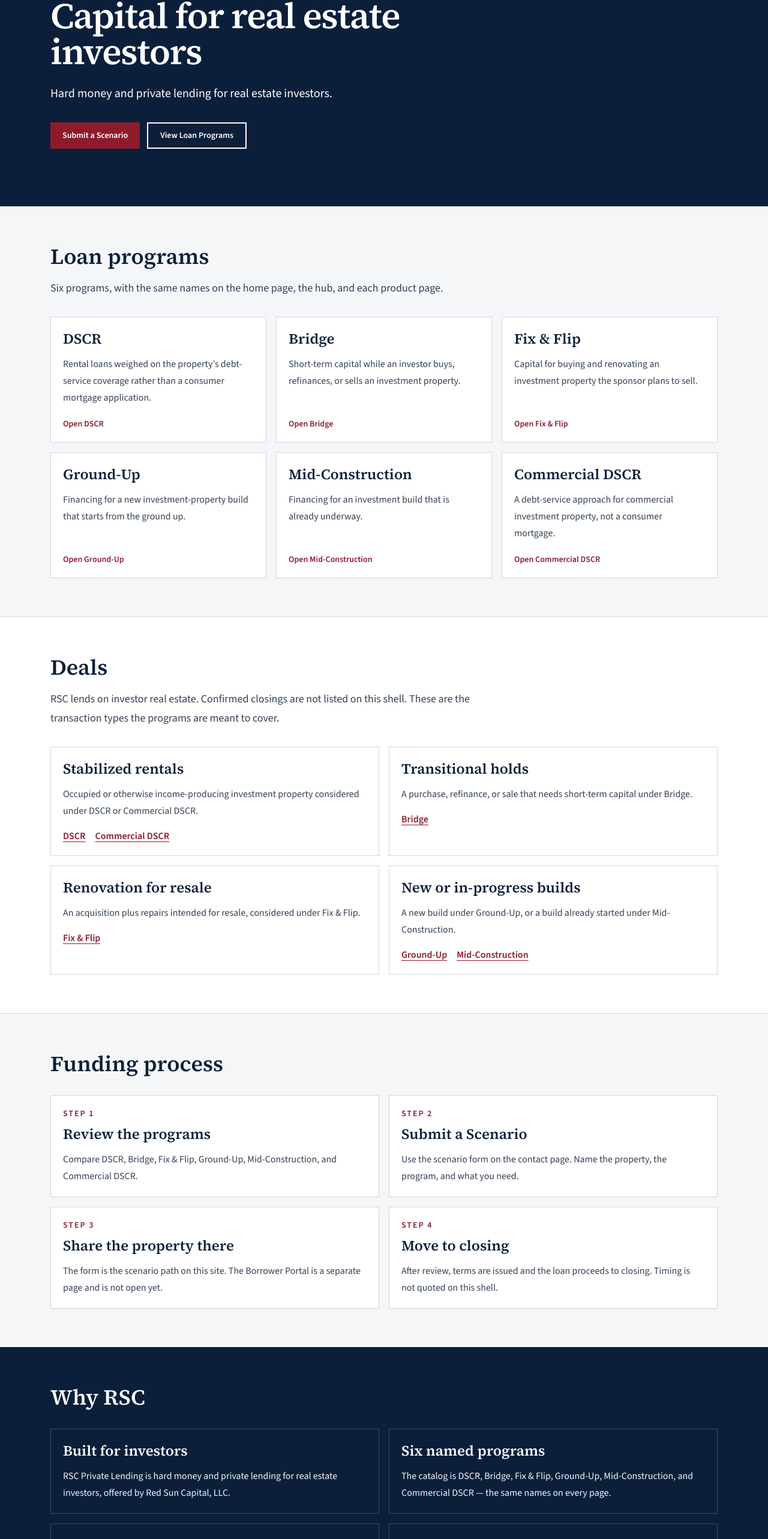
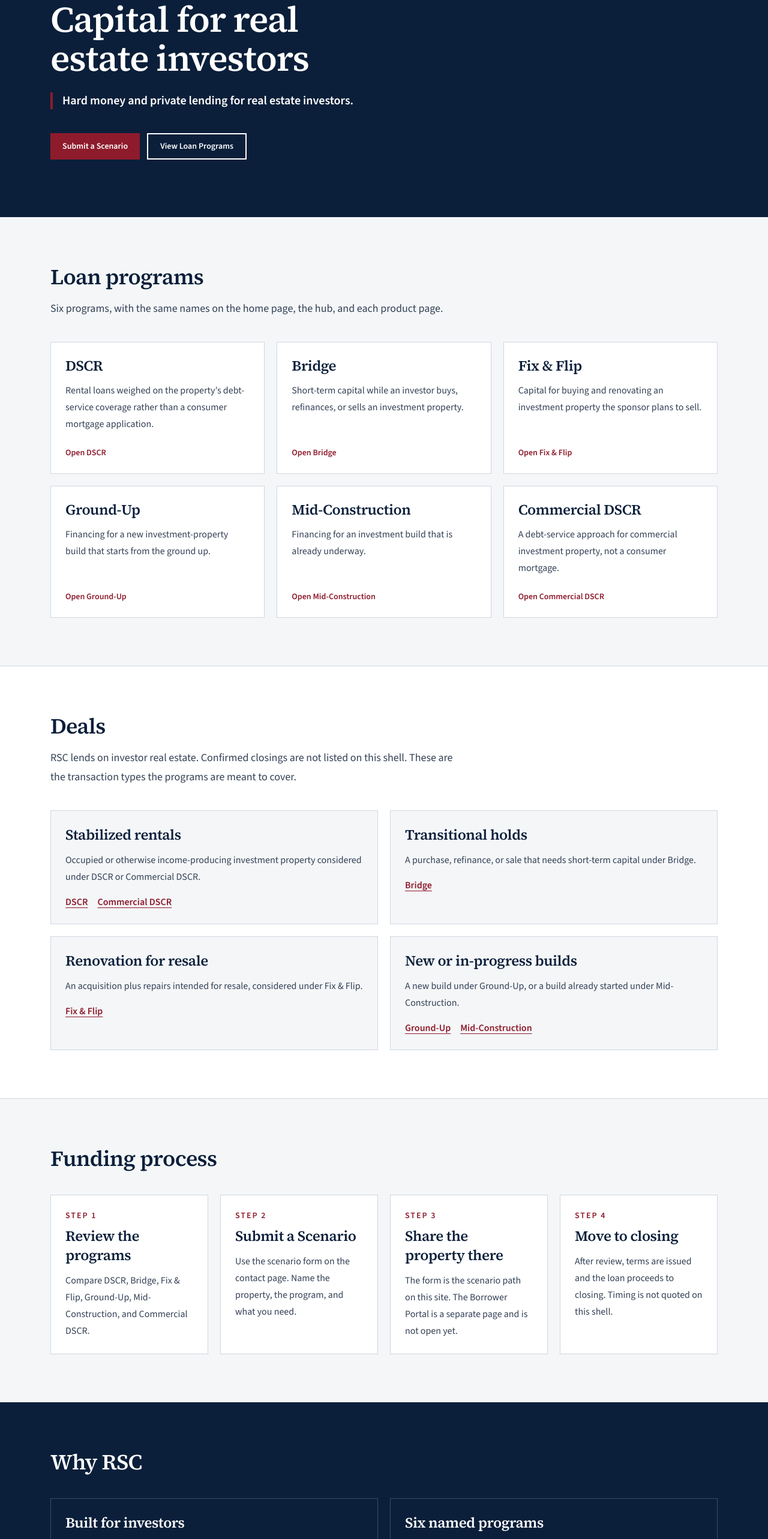
Before and after one commit to adrianjposoz-lang/Websitebuild, a Next.js app: page / in a window 1280 px wide. Shown: the part 205-2771 px from the top of the page at 60% size. Built offline with nearby package versions, Linux system fonts and the light colour scheme.

Commit message:
Polish the home, loan-products, and contact shells.
Tighten type and spacing, mark the hard-money line beside the hero, and drop the unused term field from the illustration calculator.

Co-authored-by: adrianjposoz-lang <adrianjposoz-lang@users.noreply.github.com>

```diff
--- a/src/app/globals.css
+++ b/src/app/globals.css
@@ -36,6 +36,8 @@ h1,
 h2,
 h3 {
   font-family: var(--font-serif);
+  text-wrap: balance;
+  letter-spacing: -0.02em;
 }
 
 :focus-visible {
--- a/src/app/loan-products/page.tsx
+++ b/src/app/loan-products/page.tsx
@@ -12,18 +12,21 @@ export default function LoanProductsPage() {
   return (
     <main id="main">
       <header className="bg-navy text-white">
-        <div className="mx-auto w-full max-w-6xl px-5 py-14">
-          <h1 className="text-4xl font-semibold tracking-tight sm:text-5xl">Loan Products</h1>
+        <div className="mx-auto w-full max-w-6xl px-5 py-16 sm:py-20">
+          <h1 className="text-4xl font-semibold leading-[1.08] sm:text-5xl">Loan Products</h1>
+          <p className="mt-6 max-w-xl border-l-4 border-cta pl-4 text-lg font-semibold leading-7 text-white">
+            Hard money and private lending for real estate investors.
+          </p>
           <p className="mt-5 max-w-2xl text-lg leading-8 text-slate-100">
-            Hard money and private lending programs for real estate investors. Open a
-            program for a short description and an illustration calculator.
+            Open a program for a short description and a simplified illustration. Each card
+            goes to its own page.
           </p>
-          <div className="mt-8 flex flex-col gap-3 sm:flex-row">
+          <div className="mt-10 flex flex-col gap-3 sm:flex-row">
             <SiteLink href="/contact">Submit a Scenario</SiteLink>
           </div>
         </div>
       </header>
-      <div className="mx-auto w-full max-w-6xl px-5 py-12">
+      <div className="mx-auto w-full max-w-6xl px-5 py-16 sm:py-20">
         <ProductGrid />
       </div>
     </main>
--- a/src/app/page.tsx
+++ b/src/app/page.tsx
@@ -8,16 +8,16 @@ export default function HomePage() {
     <main id="main">
       <section className="bg-navy text-white">
         <div className="mx-auto w-full max-w-6xl px-5 py-16 sm:py-24">
-          <p className="text-sm font-semibold uppercase tracking-[0.14em] text-slate-100">
+          <p className="text-sm font-semibold uppercase tracking-[0.16em] text-slate-100">
             {site.legalName}
           </p>
-          <h1 className="mt-4 max-w-3xl text-4xl font-semibold tracking-tight sm:text-6xl">
+          <h1 className="mt-5 max-w-3xl text-4xl font-semibold leading-[1.08] sm:text-6xl">
             Capital for real estate investors
           </h1>
-          <p className="mt-6 max-w-2xl text-xl leading-8 text-white">
+          <p className="mt-6 max-w-xl border-l-4 border-cta pl-4 text-lg font-semibold leading-7 text-white sm:text-xl">
             Hard money and private lending for real estate investors.
           </p>
-          <div className="mt-8 flex flex-col gap-3 sm:flex-row">
+          <div className="mt-10 flex flex-col gap-3 sm:flex-row">
             <SiteLink href="/contact">Submit a Scenario</SiteLink>
             <SiteLink href="/loan-products" variant="secondary-on-dark">
               View Loan Programs
@@ -26,31 +26,31 @@ export default function HomePage() {
         </div>
       </section>
 
-      <section className="mx-auto w-full max-w-6xl px-5 py-16" aria-labelledby="programs">
+      <section className="mx-auto w-full max-w-6xl px-5 py-16 sm:py-20" aria-labelledby="programs">
         <h2 id="programs" className="text-3xl font-semibold text-navy sm:text-4xl">
           Loan programs
         </h2>
-        <p className="mt-4 max-w-3xl text-lg leading-8 text-muted">
+        <p className="mt-4 max-w-2xl text-lg leading-8 text-muted">
           Six programs, with the same names on the home page, the hub, and each product
           page.
         </p>
-        <div className="mt-8">
+        <div className="mt-10">
           <ProductGrid />
         </div>
       </section>
 
       <section className="border-y border-line bg-paper" aria-labelledby="deals">
-        <div className="mx-auto w-full max-w-6xl px-5 py-16">
+        <div className="mx-auto w-full max-w-6xl px-5 py-16 sm:py-20">
           <h2 id="deals" className="text-3xl font-semibold text-navy sm:text-4xl">
             Deals
           </h2>
-          <p className="mt-4 max-w-3xl text-lg leading-8 text-muted">
+          <p className="mt-4 max-w-2xl text-lg leading-8 text-muted">
             RSC lends on investor real estate. Confirmed closings are not listed on this
             shell. These are the transaction types the programs are meant to cover.
           </p>
-          <ul className="mt-8 grid gap-4 md:grid-cols-2">
+          <ul className="mt-10 grid gap-5 md:grid-cols-2">
             {deals.map((deal) => (
-              <li key={deal.title} className="border border-line p-5">
+              <li key={deal.title} className="border border-line bg-background p-6">
                 <h3 className="text-2xl font-semibold text-navy">{deal.title}</h3>
                 <p className="mt-3 leading-7 text-muted">{deal.text}</p>
                 <p className="mt-4 flex flex-wrap gap-x-4 gap-y-2">
@@ -70,13 +70,13 @@ export default function HomePage() {
         </div>
       </section>
 
-      <section className="mx-auto w-full max-w-6xl px-5 py-16" aria-labelledby="process">
+      <section className="mx-auto w-full max-w-6xl px-5 py-16 sm:py-20" aria-labelledby="process">
         <h2 id="process" className="text-3xl font-semibold text-navy sm:text-4xl">
           Funding process
         </h2>
-        <ol className="mt-8 grid gap-4 md:grid-cols-2">
+        <ol className="mt-10 grid gap-5 md:grid-cols-2 xl:grid-cols-4">
           {processSteps.map((step, index) => (
-            <li key={step.title} className="border border-line bg-paper p-5">
+            <li key={step.title} className="border border-line bg-paper p-6">
               <p className="text-sm font-semibold uppercase tracking-[0.14em] text-cta">
                 Step {index + 1}
               </p>
@@ -88,13 +88,13 @@ export default function HomePage() {
       </section>
 
       <section className="bg-navy text-white" aria-labelledby="why">
-        <div className="mx-auto w-full max-w-6xl px-5 py-16">
+        <div className="mx-auto w-full max-w-6xl px-5 py-16 sm:py-20">
           <h2 id="why" className="text-3xl font-semibold sm:text-4xl">
             Why RSC
           </h2>
-          <ul className="mt-8 grid gap-4 md:grid-cols-2">
+          <ul className="mt-10 grid gap-5 md:grid-cols-2">
             {whyPoints.map((point) => (
-              <li key={point.title} className="border border-white/20 p-5">
+              <li key={point.title} className="border border-white/20 p-6">
                 <h3 className="text-2xl font-semibold">{point.title}</h3>
                 <p className="mt-3 leading-7 text-slate-100">{point.text}</p>
               </li>
@@ -103,11 +103,11 @@ export default function HomePage() {
         </div>
       </section>
 
-      <section className="mx-auto w-full max-w-6xl px-5 py-16" aria-labelledby="faq-teaser">
+      <section className="mx-auto w-full max-w-6xl px-5 py-16 sm:py-20" aria-labelledby="faq-teaser">
         <h2 id="faq-teaser" className="text-3xl font-semibold text-navy sm:text-4xl">
           Questions
         </h2>
-        <ul className="mt-8 divide-y divide-line border-y border-line">
+        <ul className="mt-10 divide-y divide-line border-y border-line">
           {faqs.slice(0, 3).map((faq) => (
             <li key={faq.id} className="py-5">
               <h3 className="text-xl font-semibold text-navy">
@@ -119,7 +119,7 @@ export default function HomePage() {
             </li>
           ))}
         </ul>
-        <div className="mt-6">
+        <div className="mt-8">
           <SiteLink href="/faqs" variant="secondary">
             Read FAQs
           </SiteLink>
--- a/src/components/ProductGrid.tsx
+++ b/src/components/ProductGrid.tsx
@@ -3,16 +3,16 @@ import { products } from "@/lib/site";
 
 export function ProductGrid() {
   return (
-    <ul className="grid gap-4 sm:grid-cols-2 lg:grid-cols-3">
+    <ul className="grid gap-5 sm:grid-cols-2 lg:grid-cols-3">
       {products.map((product) => (
         <li key={product.slug}>
           <Link
             href={product.href}
-            className="flex h-full flex-col border border-line bg-paper p-5 hover:border-navy"
+            className="flex h-full flex-col border border-line bg-paper p-6 hover:border-navy"
           >
-            <h3 className="text-2xl font-semibold text-navy">{product.name}</h3>
+            <h3 className="text-2xl font-semibold leading-tight text-navy">{product.name}</h3>
             <p className="mt-3 flex-1 text-base leading-7 text-muted">{product.summary}</p>
-            <span className="mt-5 text-sm font-semibold text-cta">Open {product.name}</span>
+            <span className="mt-6 text-sm font-semibold text-cta">Open {product.name}</span>
           </Link>
         </li>
       ))}
--- a/src/components/ScenarioForm.tsx
+++ b/src/components/ScenarioForm.tsx
@@ -4,7 +4,7 @@ import { useState } from "react";
 import { products, site } from "@/lib/site";
 
 const fieldClass =
-  "mt-2 w-full border border-line bg-white px-3 py-2 text-base font-normal text-foreground";
+  "mt-2 w-full border border-line bg-white px-3 py-2.5 text-base font-normal text-foreground";
 
 export function ScenarioForm() {
   const [reviewed, setReviewed] = useState(false);
@@ -23,13 +23,13 @@ export function ScenarioForm() {
 
   return (
     <form
-      className="border border-line bg-paper p-5 sm:p-6"
+      className="border border-line bg-paper p-6 sm:p-8"
       onSubmit={(event) => {
         event.preventDefault();
         setReviewed(true);
       }}
     >
-      <div className="grid gap-4">
+      <div className="grid gap-5">
         <label className="block text-sm font-semibold text-navy" htmlFor="scenario-name">
           Name
           <input
```
Also changed, not shown: src/app/contact/page.tsx (+10 -10 lines), src/components/LoanCalculator.tsx (+5 -19 lines).
